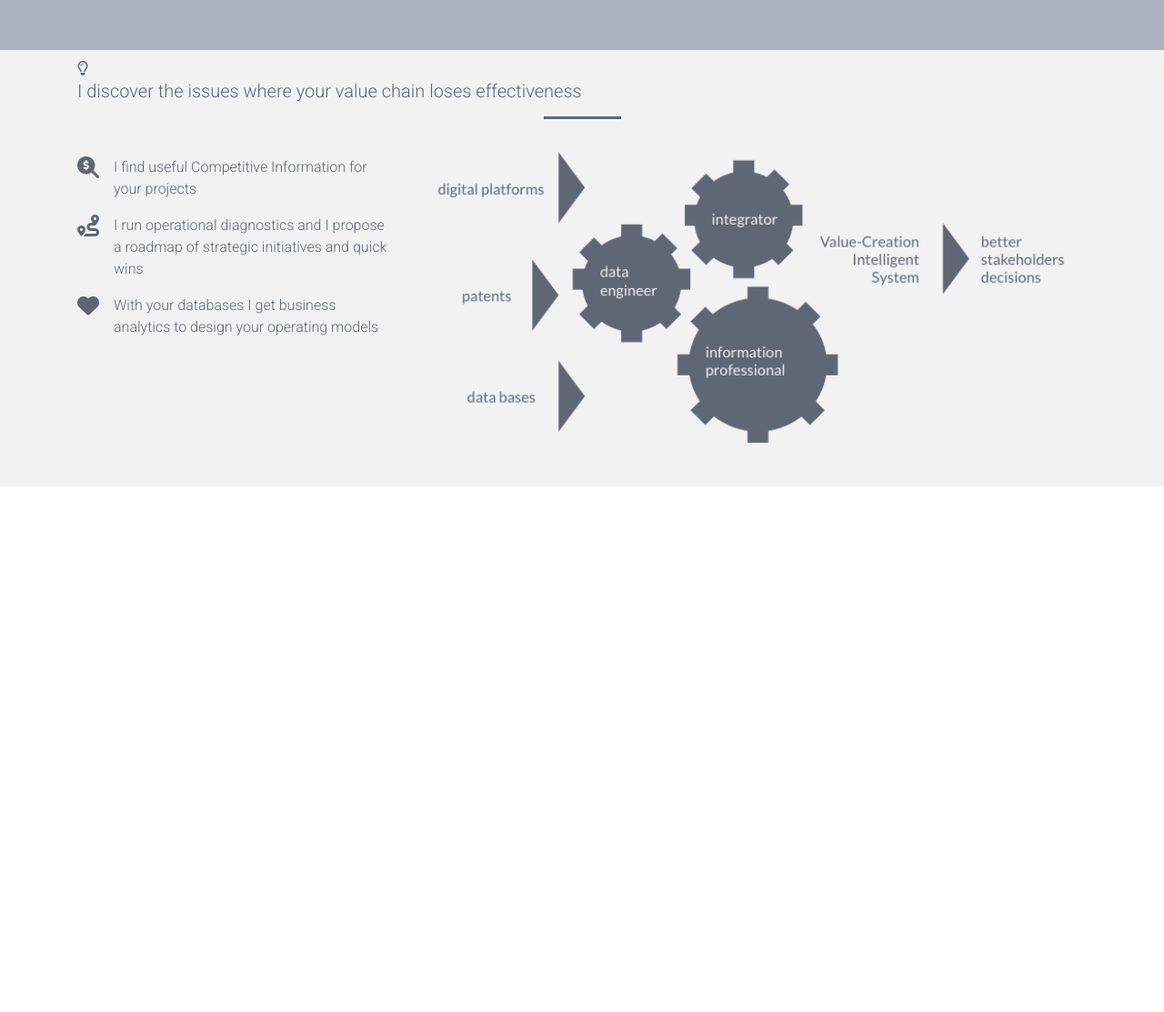
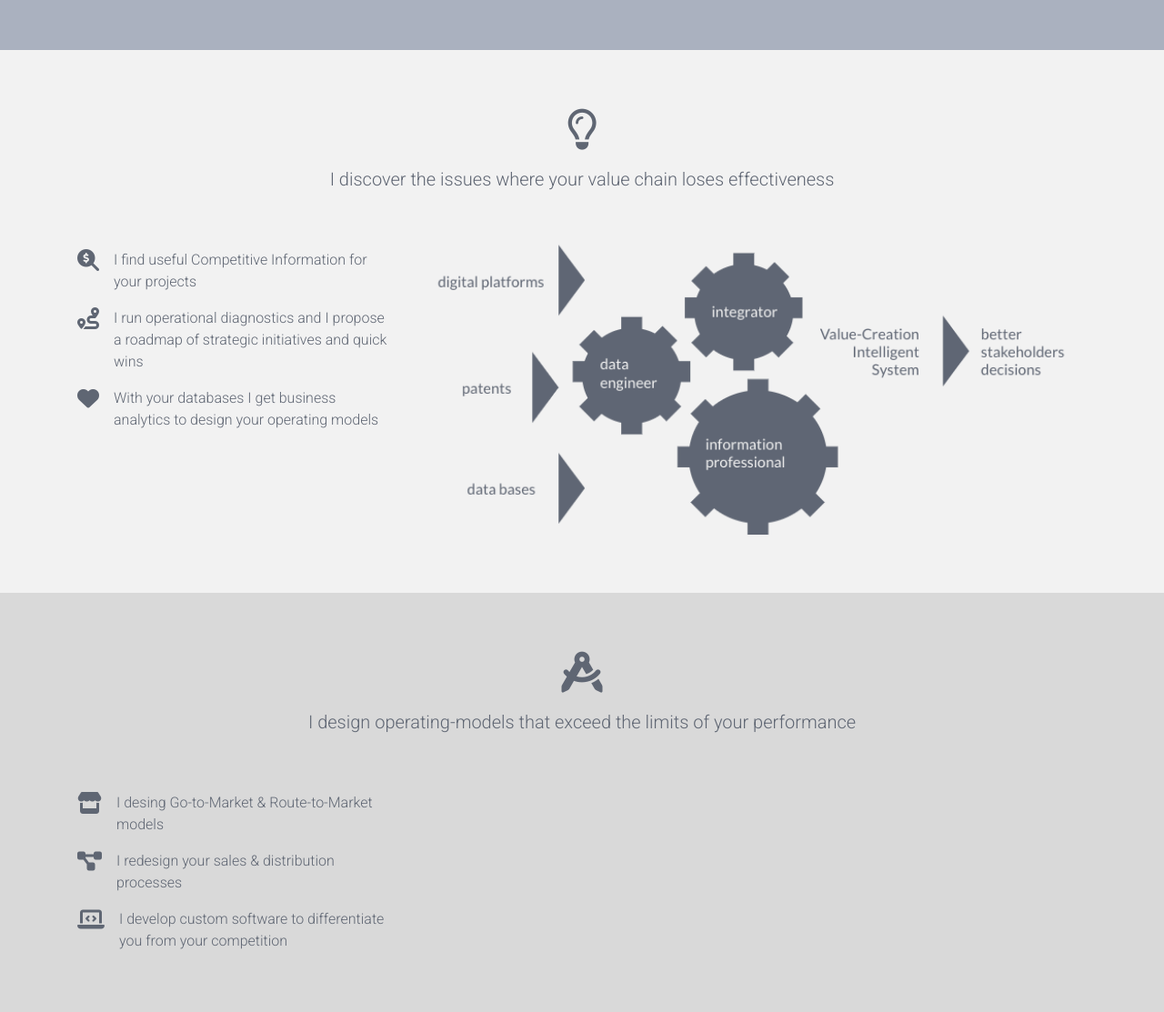
Before and after one commit to Code-Institute-Submissions/msp01-juanpaco-resume, a plain HTML site: page index.html in a window 1280 px wide. Shown: the part 1200-2313 px from the top of the page at 91% size. Before the commit the page ends 1735 px from the top, so only its background shows below. Drawn offline with nearby package versions, Linux system fonts and the light colour scheme.

Commit message:
Working on Discover section

```diff
--- a/assets/css/style.css
+++ b/assets/css/style.css
@@ -115,17 +115,25 @@ h2 {
 /*----------------------------------- Introduce Me Definitions */
 
 .introduce-container {
+    height: 100vh;
+    background: url("../images/temporary-image.jpg") no-repeat bottom right fixed;
+}
+
+
+/*----------------------------------- Some General format containers Definitions */
+
+.format-container {
+    background-size: cover;
+    -webkit-background-size: cover;
+    -moz-background-size: cover;
+    -o-background-size: cover;
+
     display: flex;
     align-items: center;
     justify-content: center;
     position: relative;
-    height: 100vh;
-    background: url("../images/temporary-image.jpg") no-repeat bottom right fixed;
-    background-size: cover;
-    -webkit-background-size: cover;
-    -moz-background-size: cover;
-    -o-background-size: cover;
 }
+
 
 .opaque-overlay {
     position: absolute;
@@ -133,7 +141,7 @@ h2 {
     left: 0;
     height: 100%;
     width: 100%;
-    background-color: rgba(0,0,0,0.25);
+    background-color: rgba(0,0,0,0.55);
 }
 
 /*----------------------------------- What Do I Do? Definitions */
@@ -161,17 +169,9 @@ h2 {
 /*----------------------------------- Discovering Definitions */
 
 .container-discovering {
+    height: 100%;
+    background-color: #F2F2F2;
     color: #5F6673;
-    display: flex;
-    align-items: center;
-    justify-content: center;
-    position: relative;
-    height: 60vh;
-    background-color: #F2F2F2;
-    background-size: cover;
-    -webkit-background-size: cover;
-    -moz-background-size: cover;
-    -o-background-size: cover;
 }
 
 .container-banner {
@@ -182,6 +182,14 @@ h2 {
 
 .container-banner i {
     font-size: 150%;
+}
+
+/*----------------------------------- Discovering Designing */
+
+.container-designing {
+    height: 100%;
+    background-color: #D9D9D9;
+    color: #5F6673;
 }
 
 /* --------------------------------- Block Dividers Definitions */
--- a/index.html
+++ b/index.html
@@ -61,7 +61,7 @@
     </header>
 
     <!-- Introduce me -->
-    <div class="container-fluid introduce-container">
+    <div class="container-fluid introduce-container format-container">
         <div class="opaque-overlay">&NonBreakingSpace;</div>
         <div class="jumbotron jumbotron-fluid text-center">
             <h1>Logistics Solutions Engineer</h1>
@@ -110,14 +110,13 @@
     </div>
 
     <!-- Discovering -->
-
     <div class="container-fluid container-discovering">
-        <div class="container">
+        <div class="container container-whatdoido-cards">
             <div class="row">
                 <div class="col-12">
-                    <i class="far fa-lightbulb"></i>
-                    <h5>I discover the issues where your value chain loses effectiveness</h5>
-                    <hr class="hr-divider hr-divider--dark">
+                    <div class="whatdoido-card">
+                        <h5><i class="far fa-lightbulb d-none d-sm-block"></i>I discover the issues where your value chain loses effectiveness</h5>
+                    </div>
                 </div>
             </div>
             <div class="row">
@@ -149,6 +148,49 @@
         </div>
     </div>
 
+    <!-- Designing -->
+    <div class="container-fluid container-designing">
+        <div class="container container-whatdoido-cards">
+            <div class="row">
+                <div class="col-12">
+                    <div class="whatdoido-card">
+                        <h5><i class="fas fa-drafting-compass d-none d-sm-block"></i>I design operating-models that exceed the limits of your performance</h5>
+                    </div>
+                </div>
+            </div>
+            <div class="row">
+                <div class="col-12 col-md-4 container-banner">
+                    <div class="media">
+                        <i class="fas fa-store align-self-star mr-3"></i>
+                        <div class="media-body">
+                            <p>I desing Go-to-Market & Route-to-Market models</p>
+                        </div>
+                    </div>
+                    <div class="media">
+                        <i class="fas fa-project-diagram align-self-star mr-3"></i>
+                        <div class="media-body">
+                            <p>I redesign your sales & distribution processes</p>
+                        </div>
+                    </div>
+                    <div class="media">
+                        <i class="fas fa-laptop-code align-self-star mr-3"></i>
+                        <div class="media-body">
+                            <p>I develop custom software to differentiate you from your competition</p>
+                        </div>
+                    </div>
+                </div>
+                <div class="col-md-8 d-none d-sm-inline">
+                    <section class="container models-drawing">
+                        <div class="row">
+
+                        </div>
+                    </section>
+                    <!--<img src="assets/images/vcis.png" height="100%" width="100%" alt="">-->
+                </div>
+            </div>
+        </div>
+    </div>
+
     <footer>
         <div class=" container-fluid bar-fixed bar-fixed-bottom">
             <ul class="bar-fixed-items">
```
Also changed, not shown: assets/images/temporary-image.jpg.
